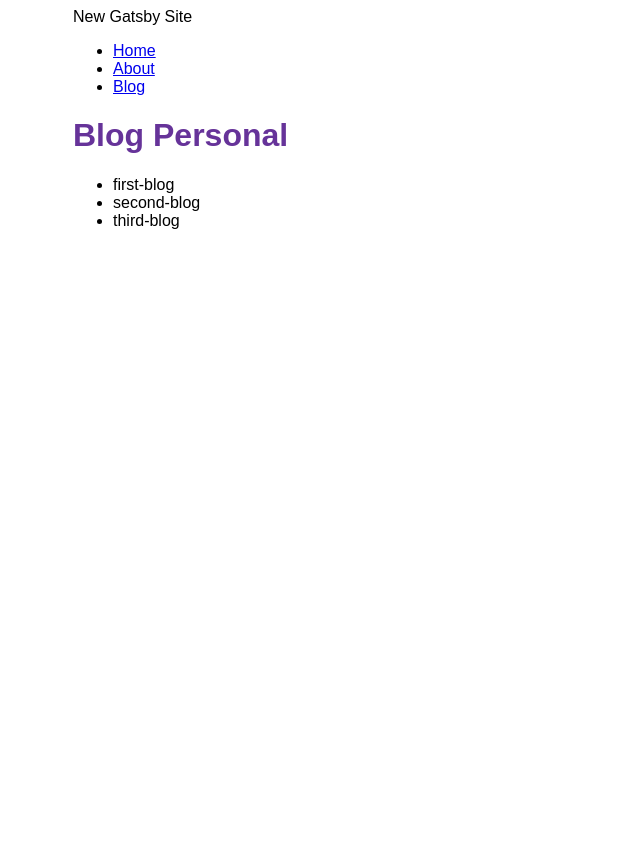
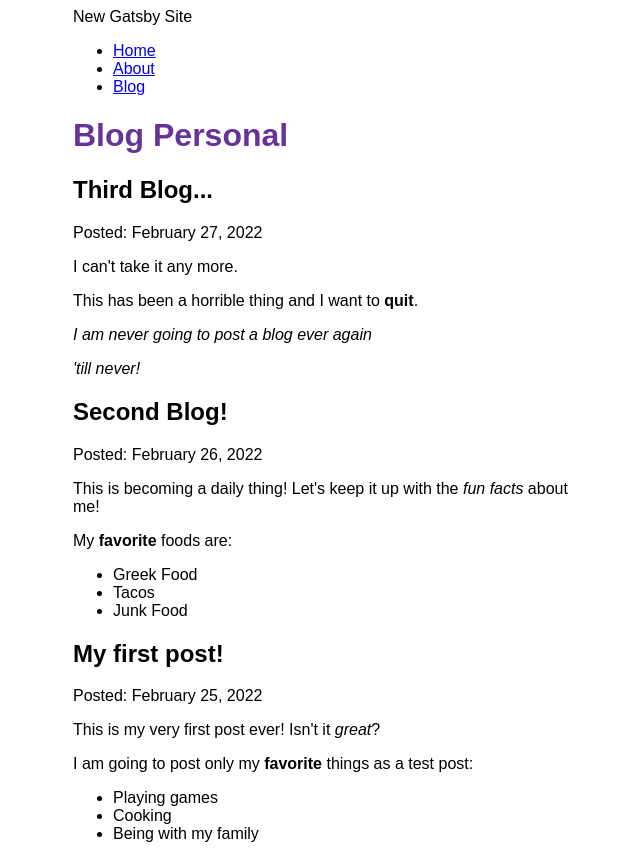
Before and after one commit to OmarP26/gatsby-tutorial-site, a Gatsby site: page /blog in a window 1280 px wide. Shown: the whole page, without its empty margins (317-957 px from the left). Before the commit the page ends 800 px from the top, so only its background shows below. Built offline with nearby package versions, Linux system fonts and the light colour scheme; Gatsby itself is replaced by a stand-in of ours.

Commit message:
Finished Gatsby Tutorial Part 5

```diff
--- a/blog/first-blog.mdx
+++ b/blog/first-blog.mdx
@@ -0,0 +1,12 @@
+---
+title: "My first post!"
+date: "2022-02-25"
+---
+
+This is my very first post ever! Isn't it *great*?
+
+I am going to post only my **favorite** things as a test post:
+
+* Playing games
+* Cooking
+* Being with my family
--- a/blog/second-blog.mdx
+++ b/blog/second-blog.mdx
@@ -0,0 +1,13 @@
+---
+title: "Second Blog!"
+date: "2022-02-26"
+---
+
+This is becoming a daily thing!
+Let's keep it up with the *fun facts* about me!
+
+My **favorite** foods are:
+
+* Greek Food
+* Tacos
+* Junk Food
--- a/blog/third-blog.mdx
+++ b/blog/third-blog.mdx
@@ -0,0 +1,12 @@
+---
+title: "Third Blog..."
+date: "2022-02-27"
+---
+
+I can't take it any more.
+
+This has been a horrible thing and I want to **quit**.
+
+*I am never going to post a blog ever again*
+
+*'till never!*
--- a/gatsby-config.js
+++ b/gatsby-config.js
@@ -13,5 +13,6 @@ module.exports = {
           path: `${__dirname}/blog`,
         }
       },
+      "gatsby-plugin-mdx",
     ]
 }
--- a/package.json
+++ b/package.json
@@ -15,8 +15,11 @@
     "clean": "gatsby clean"
   },
   "dependencies": {
+    "@mdx-js/mdx": "^1.6.22",
+    "@mdx-js/react": "^1.6.22",
     "gatsby": "^4.8.0",
     "gatsby-plugin-image": "^2.8.0",
+    "gatsby-plugin-mdx": "^3.8.1",
     "gatsby-plugin-sharp": "^4.8.0",
     "gatsby-source-filesystem": "^4.8.0",
     "react": "^17.0.1",
--- a/src/pages/blog.js
+++ b/src/pages/blog.js
@@ -1,30 +1,41 @@
 import * as React from 'react'
 import { graphql } from 'gatsby'
+import { MDXRenderer } from 'gatsby-plugin-mdx'
 import Layout from '../components/layout'
 
 const BlogPage = ({data}) => {
     const title = "Blog Personal"
     return (
         <Layout pageTitle={title}>
-            <ul>
-                {
-                    data.allFile.nodes.map(node => (
-                        <li key={node.name}>{node.name}</li>
-                    ))
-                }
-            </ul>
+            {
+                data.allMdx.nodes.map((node) => (
+                    <article key={node.id}>
+                        <h2>{node.frontmatter.title}</h2>
+                        <p>Posted: {node.frontmatter.date}</p>
+                        <MDXRenderer>
+                            {node.body}
+                        </MDXRenderer>
+                    </article>
+                ))
+            }
         </Layout>
     )
 }
 
 export const query = graphql`
 query {
-    allFile {
+    allMdx(sort: {fields: frontmatter___date, order: DESC}) {
       nodes {
-        name
+        frontmatter {
+          date(formatString: "MMMM D, YYYY")
+          title
+        }
+        id
+        body
       }
     }
   }
+
 `
 
 export default BlogPage
```
Also changed, not shown: 1 other file.
